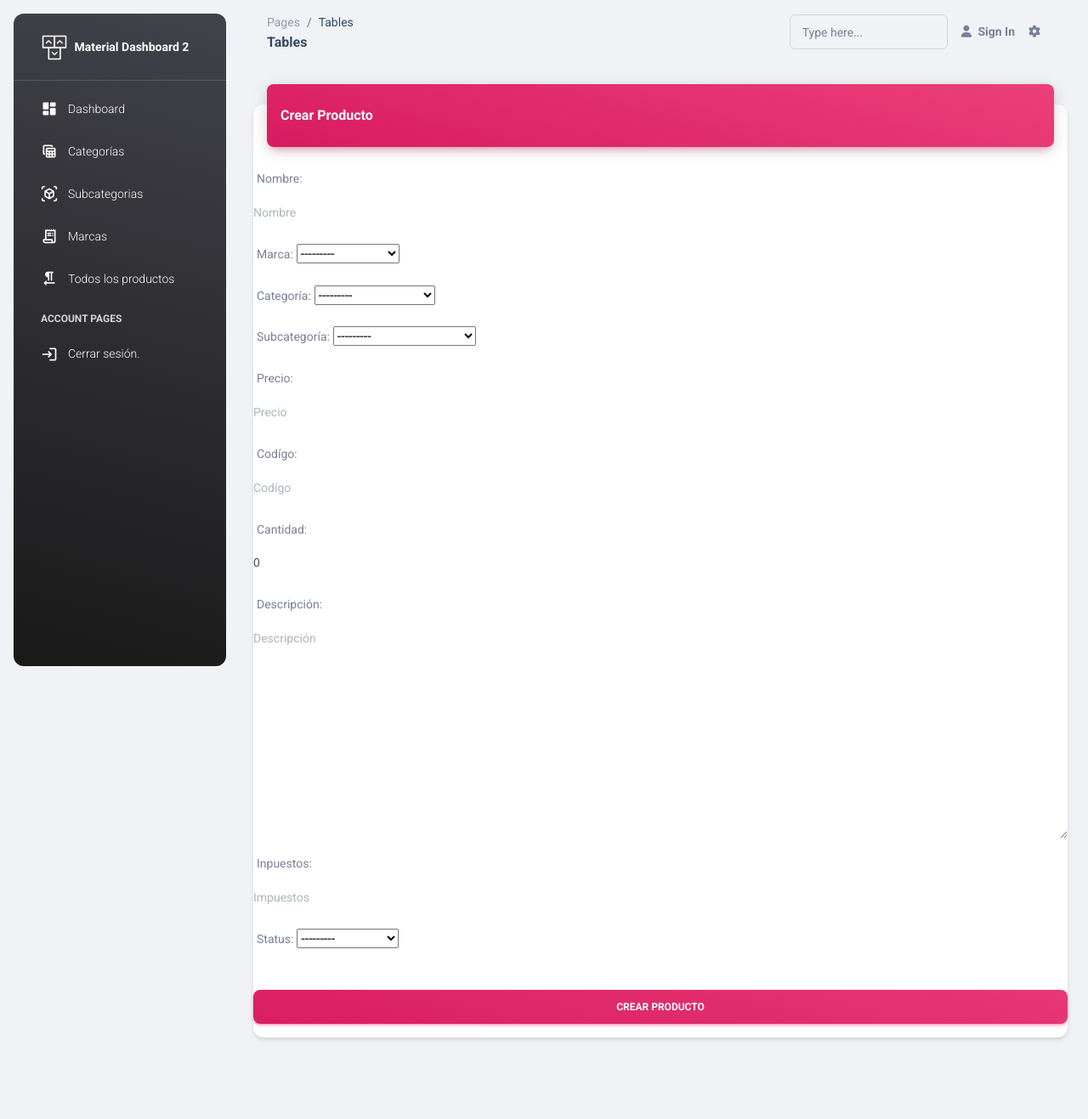
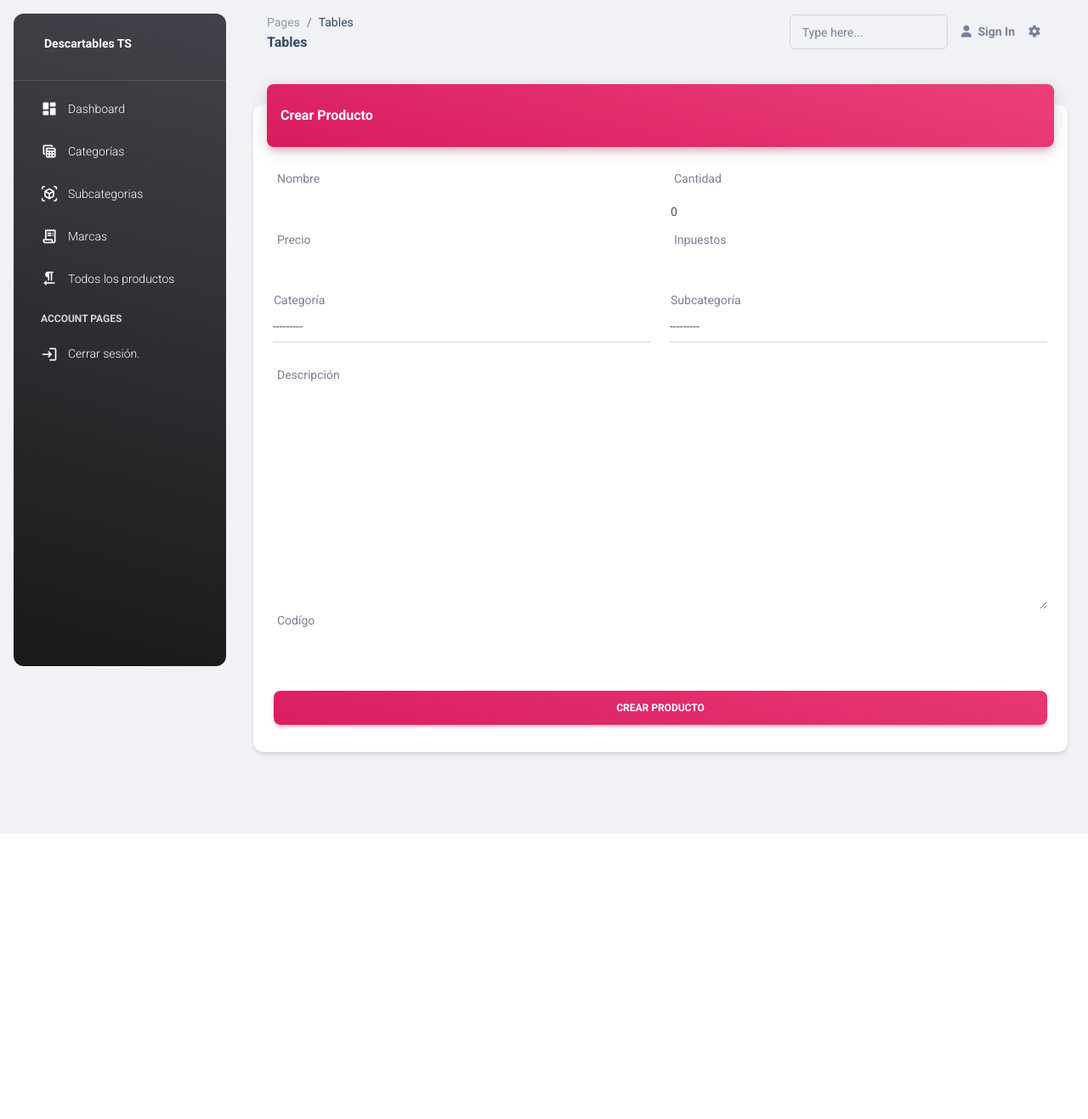
Before and after one commit to SantiBert/descartables, a Django app: page /productos/crear/ in a window 1280 px wide. Shown: the whole page at 85% size. After the commit the page ends 981 px from the top, so only its background shows below. Run offline with Django 4.2, Linux system fonts and the light colour scheme; a user stored in the database is signed in; tables that the repository leaves empty hold one stand-in row (values such as "Sample post"); some libraries are stand-ins or nearby versions.

Commit message:
formularios corregidos

```diff
--- a/products/forms.py
+++ b/products/forms.py
@@ -6,10 +6,8 @@
         model = Brand
         fields = ['name', 'status']
         widgets = {
-            'name': forms.TextInput(attrs={'class': 'form-control', 'placeholder': 'Nombre'})
-        }
-        labels = {
-            'name': 'Nombre', 'status': 'Status'
+            'name': forms.TextInput(attrs={'class': 'form-control'}),
+            'status':  forms.Select(attrs={'class': 'form-control', 'id':'exampleFormControlSelect1'})
         }
 
 class BrandDeleteForm(forms.ModelForm):
@@ -22,10 +20,8 @@
         model = Category
         fields = ['name', 'status']
         widgets = {
-            'name': forms.TextInput(attrs={'class': 'form-control', 'placeholder': 'Nombre'})
-        }
-        labels = {
-            'name': 'Nombre', 'status': 'Status'
+            'name': forms.TextInput(attrs={'class': 'form-control'}),
+            'status':  forms.Select(attrs={'class': 'form-control', 'id':'exampleFormControlSelect1'})
         }
 
 class CategoryDeleteForm(forms.ModelForm):
@@ -39,10 +35,9 @@
         model = Subcategory
         fields = ['name', 'status', 'category']
         widgets = {
-            'name': forms.TextInput(attrs={'class': 'form-control', 'placeholder': 'Nombre'})
-        }
-        labels = {
-            'name': 'Nombre', 'status': 'Status', 'category':'Categoría'
+            'name': forms.TextInput(attrs={'class': 'form-control'}),
+            'status':  forms.Select(attrs={'class': 'form-control', 'id':'exampleFormControlSelect1'}),
+            'category':  forms.Select(attrs={'class': 'form-control', 'id':'exampleFormControlSelect1'})
         }
 
 class SubCategoryDeleteForm(forms.ModelForm):
@@ -55,17 +50,21 @@
         model = Product
         fields = [ 'name', 'brand','category', 'subcategory', 'price' , 'code' ,'quantity' , 'description' ,'taxs', 'status']
         widgets = {
-            'name': forms.TextInput(attrs={'class': 'form-control', 'placeholder': 'Nombre'}),
-            'code': forms.TextInput(attrs={'class': 'form-control', 'placeholder': 'Codígo'}),
-            'price': forms.NumberInput(attrs={'class': 'form-control', 'placeholder': 'Precio'}),
-            'quantity': forms.NumberInput(attrs={'class': 'form-control', 'placeholder': 'Cantidad'}),
-            'taxs': forms.NumberInput(attrs={'class': 'form-control', 'placeholder': 'Impuestos'}),
-            'description': forms.Textarea(attrs={'class': 'form-control', 'placeholder': 'Descripción'}),
-            'status': forms.Select()
+            'name': forms.TextInput(attrs={'class': 'form-control',}),
+            'code': forms.TextInput(attrs={'class': 'form-control',}),
+            'price': forms.NumberInput(attrs={'class': 'form-control', }),
+            'quantity': forms.NumberInput(attrs={'class': 'form-control',}),
+            'taxs': forms.NumberInput(attrs={'class': 'form-control', }),
+            'description': forms.Textarea(attrs={'class': 'form-control',}),
+            'category':  forms.Select(attrs={'class': 'form-control', 'id':'exampleFormControlSelect1'}),
+            'subcategory':  forms.Select(attrs={'class': 'form-control', 'id':'exampleFormControlSelect1'}),
+            'status': forms.Select(attrs={'class': 'form-control', 'id':'exampleFormControlSelect1'})
         }
+        """
         labels = {
             'name': 'Nombre', 'status': 'Status', 'category':'Categoría', 'subcategory':'Subcategoría', 'price':'Precio' , 'code':'Codígo' ,'quantity':'Cantidad' , 'description':'Descripción' ,'taxs':'Inpuestos', 'status':'Status'
         }
+        """
 
 class ProductDeleteForm(forms.ModelForm):
      class Meta:
--- a/products/templates/forms/product-form.html
+++ b/products/templates/forms/product-form.html
@@ -13,17 +13,46 @@
             <h6 class="text-white text-capitalize ps-3">Crear Producto</h6>
           </div>
         </div>
-        <div class="card-body px-0 pb-2">
+        <div class="card-body">
             <form action="" method="post" enctype='multipart/form-data'>{% csrf_token %}
-                {{form.as_p}}
-                <!--div class="input-group input-group-outline my-3">
-                  <label class="form-label">Email</label>
-                  <input type="email" class="form-control">
+              <div class="row">
+                <div class="col-md-6">
+                  <label class="form-label">Nombre</label>
+                  {{form.name}}
                 </div>
-                <div class="input-group input-group-outline mb-3">
-                  <label class="form-label">Password</label>
-                  <input type="password" class="form-control">
-                </div-->
+                <div class="col-md-6">
+                  <label class="form-label">Cantidad</label>
+                  {{form.quantity}}
+                </div>
+                <div class="col-md-6">
+                  <label class="form-label">Precio</label>
+                  {{form.price}}
+                </div>
+                <div class="col-md-6">
+                  <label class="form-label">Inpuestos</label>
+                  {{form.taxs}}
+                </div>
+                <div class="col-md-6">
+                  <div class="input-group input-group-static mb-4">
+                    <label class="ms-0">Categoría</label>
+                    {{form.category}}
+                  </div>
+                </div>
+                <div class="col-md-6">
+                  <div class="input-group input-group-static mb-4">
+                    <label class="ms-0">Subcategoría</label>
+                    {{form.subcategory}}
+                  </div>
+                </div>
+                <div class="col-md-12">
+                  <label class="form-label">Descripción</label>
+                  {{form.description}}
+                </div>
+                <div class="col-md-6">
+                  <label class="form-label">Codígo</label>
+                  {{form.code}}
+                </div>
+              </div>
                 <div class="text-center">
                   <button type="submit" class="btn bg-gradient-primary w-100 my-4 mb-2">Crear Producto</button>
                 </div>
--- a/products/templates/index.html
+++ b/products/templates/index.html
@@ -30,9 +30,8 @@
   <aside class="sidenav navbar navbar-vertical navbar-expand-xs border-0 border-radius-xl my-3 fixed-start ms-3   bg-gradient-dark" id="sidenav-main">
     <div class="sidenav-header">
       <i class="fas fa-times p-3 cursor-pointer text-white opacity-5 position-absolute end-0 top-0 d-none d-xl-none" aria-hidden="true" id="iconSidenav"></i>
-      <a class="navbar-brand m-0" href=" https://demos.creative-tim.com/material-dashboard/pages/dashboard " target="_blank">
-        <img src="{% static './assets/img/logo-ct.png'%}" class="navbar-brand-img h-100" alt="main_logo">
-        <span class="ms-1 font-weight-bold text-white">Material Dashboard 2</span>
+      <a class="navbar-brand m-0" href=" {% url 'index' %} " target="_blank">
+        <span class="ms-1 font-weight-bold text-white">Descartables TS</span>
       </a>
     </div>
     <hr class="horizontal light mt-0 mb-2">
```
Also changed, not shown: products/templates/forms/brand-form.html (+9 -10 lines), products/templates/forms/brand-update-form.html (+10 -11 lines), products/templates/forms/category-form.html (+10 -11 lines), products/templates/forms/category-update-form.html (+10 -11 lines), products/templates/forms/product-update-form.html (+38 -9 lines), products/templates/forms/subcategory-form.html (+21 -10 lines), products/templates/forms/subcategory-update-form.html (+20 -9 lines).
